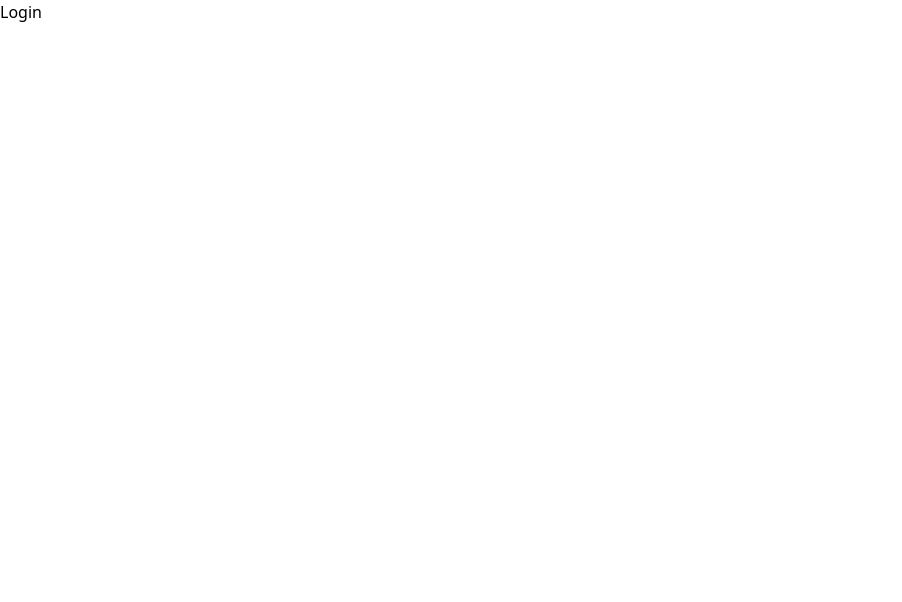
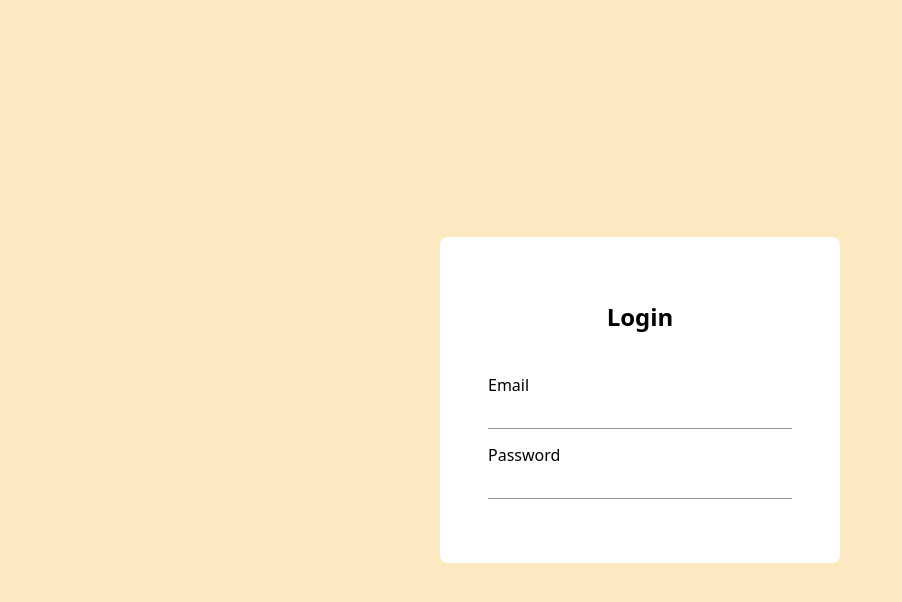
Before and after one commit to Hernando17/restopack-fe, a React (Vite) app: page /login in a window 1280 px wide. Shown: the top 602 px of the page, without its empty margins (0-902 px from the left). Built offline with nearby package versions, Linux system fonts and the light colour scheme.

Commit message:
Login page

```diff
--- a/src/app/store.js
+++ b/src/app/store.js
@@ -1,15 +1,29 @@
 import { configureStore } from "@reduxjs/toolkit";
-// Or from '@reduxjs/toolkit/query/react'
 import { setupListeners } from "@reduxjs/toolkit/query";
 import { tableApi } from "../redux/services/tableApi";
+import { combineReducers } from "redux";
+import { persistReducer, persistStore } from "redux-persist";
+import userReducer from "../redux/features/userSlice";
+import storage from "redux-persist/lib/storage";
+
+const userPersistConfig = {
+  key: "user",
+  storage,
+};
+
+const rootReducer = combineReducers({
+  user: persistReducer(userPersistConfig, userReducer),
+
+  [tableApi.reducerPath]: tableApi.reducer,
+});
 
 export const store = configureStore({
-  reducer: {
-    [tableApi.reducerPath]: tableApi.reducer,
-  },
-
+  reducer: rootReducer,
   middleware: (getDefaultMiddleware) =>
-    getDefaultMiddleware().concat(tableApi.middleware),
+    getDefaultMiddleware({
+      serializableCheck: false,
+    }).concat(tableApi.middleware),
 });
 
+export const persistor = persistStore(store);
 setupListeners(store.dispatch);
--- a/src/main.jsx
+++ b/src/main.jsx
@@ -6,12 +6,16 @@ import {
 import { router } from "./routers";
 import "./assets/css/tailwind.css";
 import { store } from './app/store'
-import { Provider } from 'react-redux'
+import { Provider } from 'react-redux';
+import { PersistGate } from 'redux-persist/integration/react';
+import { persistor } from './app/store';
 
 ReactDOM.createRoot(document.getElementById('root')).render(
   <React.StrictMode>
     <Provider store={store}>
-      <RouterProvider router={router} />
+      <PersistGate loading={null} persistor={persistor}>
+        <RouterProvider router={router} />
+      </PersistGate>
     </Provider>
   </React.StrictMode>
 )
--- a/src/pages/login/index.jsx
+++ b/src/pages/login/index.jsx
@@ -1,9 +1,21 @@
 import React from 'react';
+import { Card } from '../../components';
+import { Input } from '@mui/material';
 
 export default function Login() {
     return (
-        <div>
-            <p>Login</p>
-        </div>
+        <div className="flex bg-cream w-full h-[100vh] items-center justify-center">
+            <Card>
+                <div className="flex flex-row items-center justify-center">
+                    <div className="w-[400px] px-12 py-16">
+                        <h1 className="text-center font-bold text-2xl mb-10">Login</h1>
+                        <label for="email">Email</label>
+                        <Input style={{ marginBottom: 14 }} name="email" fullWidth />
+                        <label for="password">Password</label>
+                        <Input type="password" name="password" fullWidth />
+                    </div>
+                </div >
+            </Card >
+        </div >
     )
 }
--- a/src/redux/features/userSlice.js
+++ b/src/redux/features/userSlice.js
@@ -15,9 +15,12 @@ export const userSlice = createSlice({
     saveUser: (state, action) => {
       state.value = { ...action.payload };
     },
+    clearUser: (state) => {
+      state.value = initialState.value;
+    },
   },
 });
 
-export const { saveUser } = userSlice.actions;
+export const { saveUser, clearUser } = userSlice.actions;
 
 export default userSlice.reducer;
```
